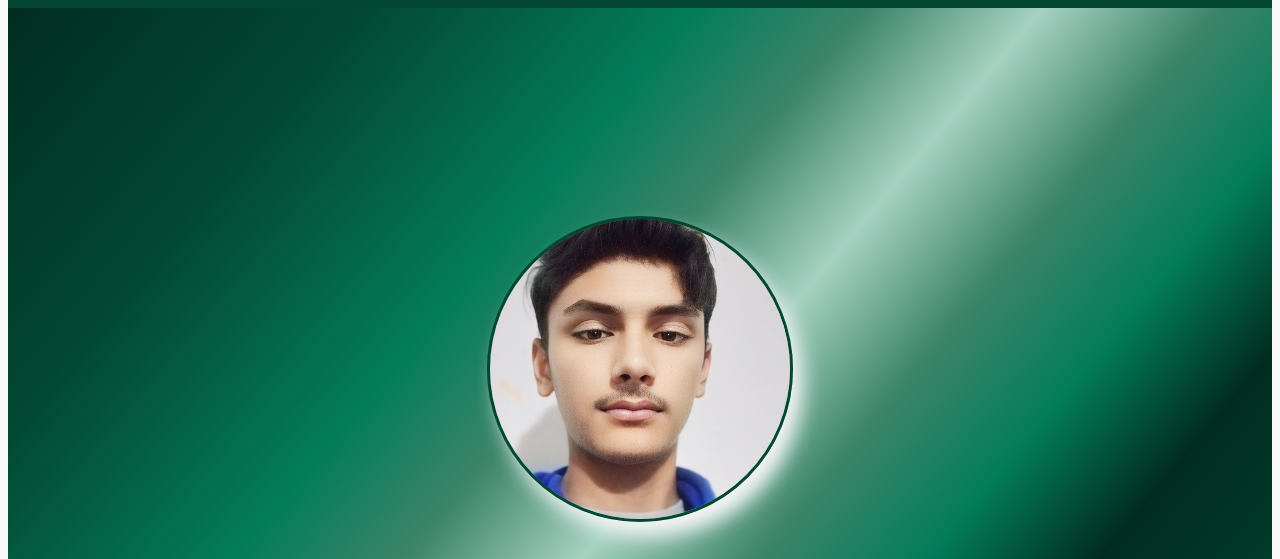
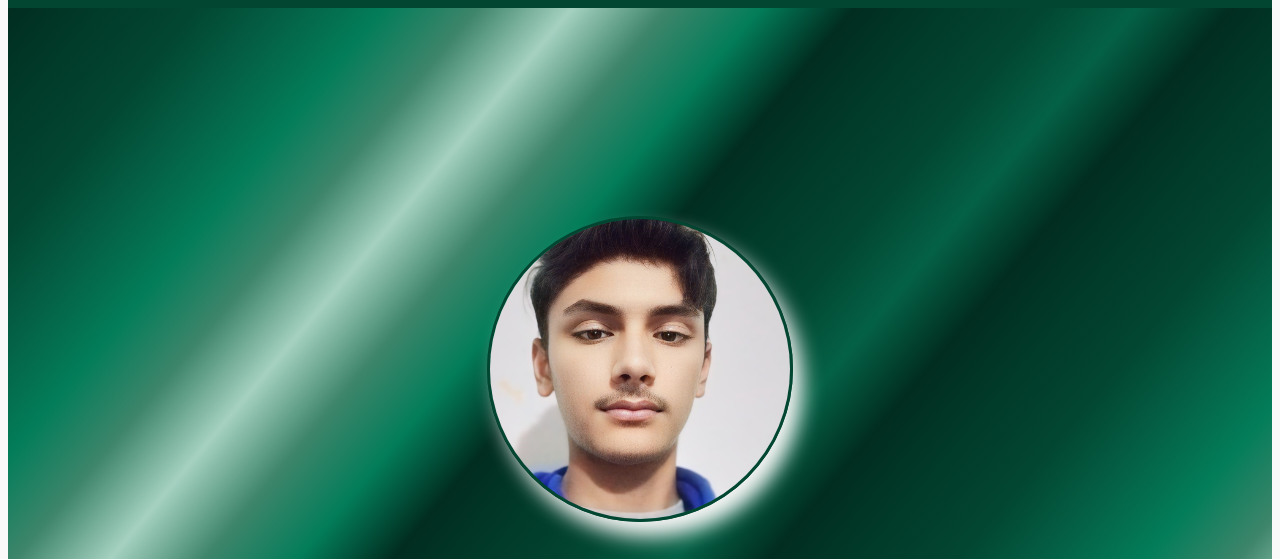
Before and after one commit to bloodprince798/ZAIN-Portfolio, a plain HTML site: page index.html in a window 1280 px wide. Shown: the part 87-646 px from the top of the page. Drawn offline with Linux system fonts and the light colour scheme.

Commit message:
changed background color gradient

```diff
--- a/style.css
+++ b/style.css
@@ -76,7 +76,7 @@ header {
 /* Home */
 .home {
   height: 100vh;
-  background: linear-gradient(130deg, #012d20,#013b29,#024631,#046145,#037d59, #3e856b,#a5d1c1,#3e856b,#037d59,#012d20,#013b29,#024631,#046145);
+  background: linear-gradient(130deg, #012d20,#013b29,#024631,#046145,#037d59, #3e856b,#a5d1c1,#3e856b,#037d59,#012d20,#013b29,#024631,#046145, #012d20,#013b29,#024631,#046145,#037d59, #3e856b,#a5d1c1,#3e856b,#037d59,#012d20);
   display: flex;
   justify-content: center;
   align-items: center;
```
